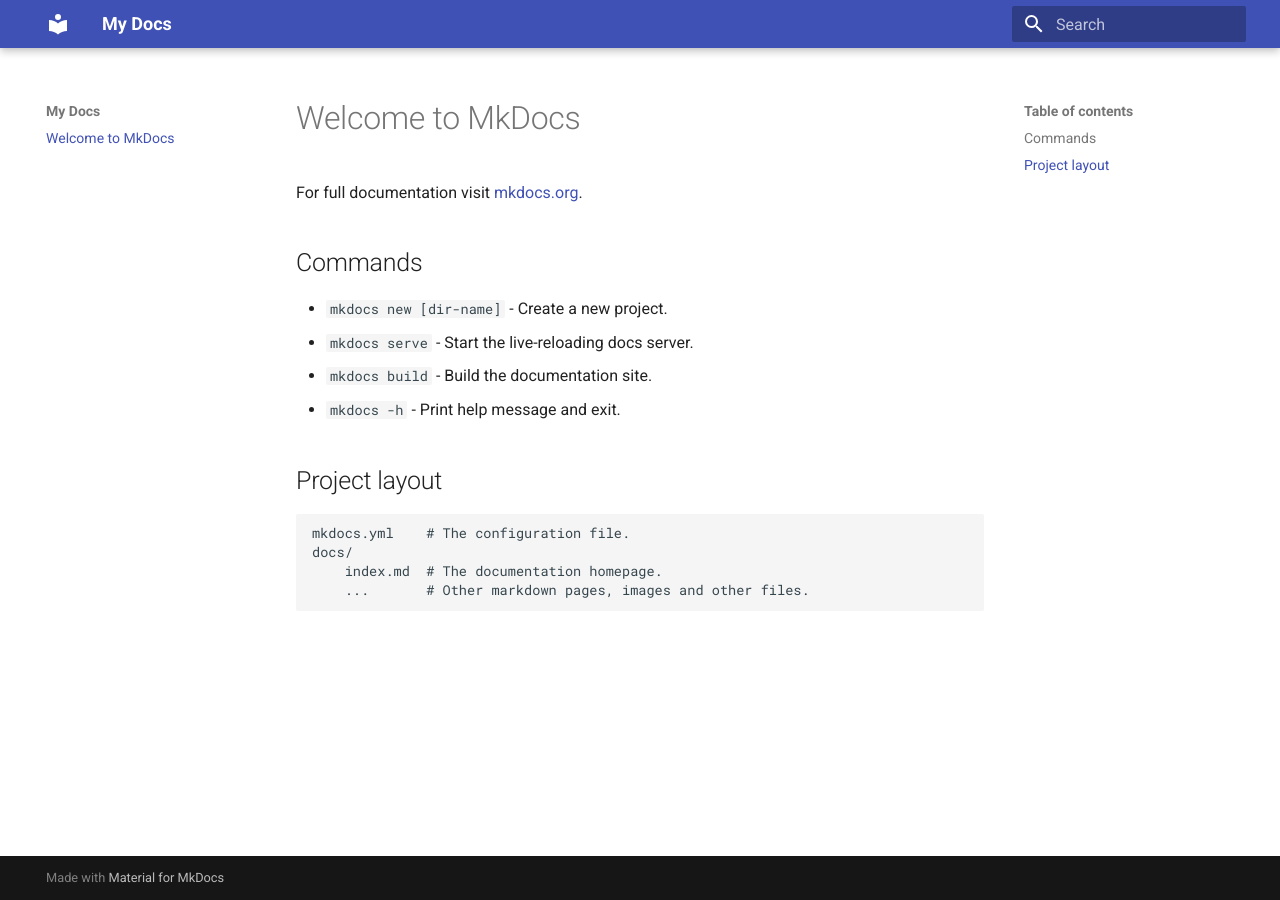
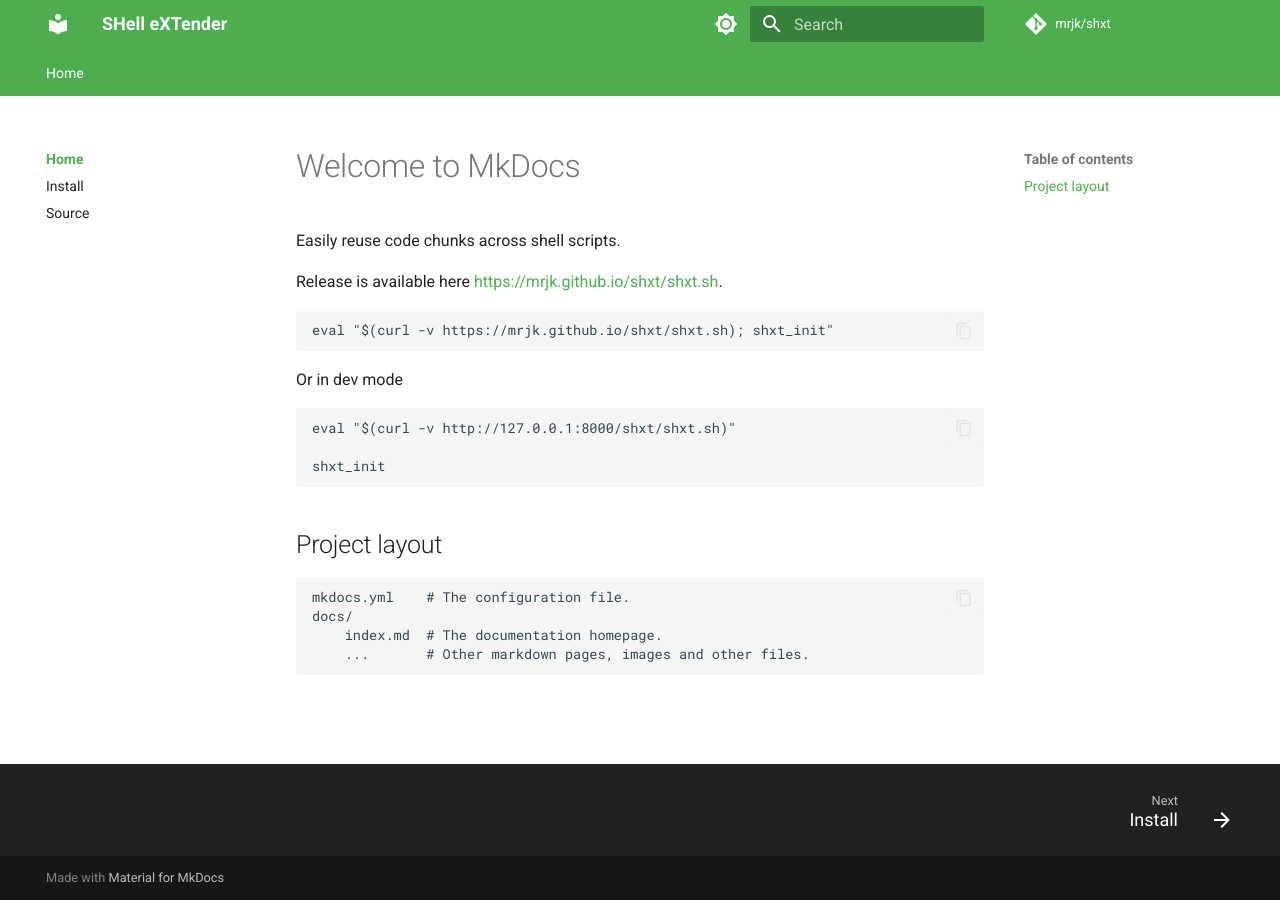
Before and after one commit to mrjk/shxt, an MkDocs documentation site: the page built from docs/docs/index.md, in a window 1280 px wide. Built offline with MkDocs 1.6.1 and Material for MkDocs 9.7.7, drawn with Linux system fonts in a browser that asks for light colours; comment, search, counter and statistics services are not loaded.

Commit message:
docs: fix doc

````diff
--- a/docs/docs/index.md
+++ b/docs/docs/index.md
@@ -1,13 +1,20 @@
 # Welcome to MkDocs
 
-For full documentation visit [mkdocs.org](https://www.mkdocs.org).
+Easily reuse code chunks across shell scripts.
 
-## Commands
 
-* `mkdocs new [dir-name]` - Create a new project.
-* `mkdocs serve` - Start the live-reloading docs server.
-* `mkdocs build` - Build the documentation site.
-* `mkdocs -h` - Print help message and exit.
+Release is available here [https://mrjk.github.io/shxt/shxt.sh](shxt.sh).
+```
+eval "$(curl -v https://mrjk.github.io/shxt/shxt.sh); shxt_init"
+```
+
+Or in dev mode
+```
+eval "$(curl -v http://127.0.0.1:8000/shxt/shxt.sh)"
+
+shxt_init
+```
+
 
 ## Project layout
 
--- a/docs/mkdocs.yml
+++ b/docs/mkdocs.yml
@@ -1,4 +1,121 @@
-site_name: My Docs
+site_name: SHell eXTender
 site_url: https://mrjk.github.io/shxt/
 theme:
   name: material
+
+
+repo_url: https://github.com/mrjk/shxt
+repo_name: mrjk/shxt
+
+docs_dir: docs/
+
+theme:
+  name: material
+  features:
+    - navigation.instant
+    - navigation.tracking
+    - navigation.sections
+    - navigation.expand
+    - navigation.indexes
+    - navigation.footer
+    - toc.follow
+    - search.suggest
+    - search.highlight
+    - content.code.copy
+    - navigation.tabs
+    - content.code.annotate
+
+  palette:
+    - media: "(prefers-color-scheme: light)"
+      scheme: default
+      primary: green
+      accent: red
+      toggle:
+        icon: material/brightness-7
+        name: Switch to dark mode
+    - media: "(prefers-color-scheme: dark)"
+      scheme: slate
+      primary: green
+      accent: red
+      toggle:
+        icon: material/brightness-4
+        name: Switch to light mode
+
+markdown_extensions:
+  # - literate-nav:
+  #     nav_file: SUMMARY.md
+
+  # - abbr
+  - attr_list
+  - admonition
+  - pymdownx.details
+  - pymdownx.superfences
+  - pymdownx.tasklist:
+      custom_checkbox: true
+  - pymdownx.highlight:
+      anchor_linenums: true
+      pygments_lang_class: true
+      auto_title: false
+      # linenums: true
+
+  - pymdownx.inlinehilite
+  - pymdownx.snippets:
+      # auto_append: ["../LICENSE"]
+      base_path:
+        - ".."
+        - "../logo"
+        - "content"
+      # auto_append:
+      #   - docs/includes/abbreviations.md
+      check_paths: true
+
+
+  - pymdownx.tabbed:
+      alternate_style: true
+  - tables
+  - footnotes
+  - attr_list
+  - sane_lists
+  - toc
+
+  # Ensure we have easy list parsing
+  - mdx_truly_sane_lists:
+      nested_indent: 2
+      truly_sane: true
+
+hooks:
+  - hooks.py
+
+plugins:
+  - search
+  - awesome-pages
+  # - mkdocs-simple-hooks:
+  #     enabled: !ENV [ENABLE_MKDOCS_SIMPLE_HOOKS, True]
+  #     hooks:
+  #       # on_post_build: "docs.hooks:copy_get"
+  #       on_pre_build: "docs.hooks:copy_exec"
+
+  # - mkdocstrings:
+  #     handlers:
+  #       python:
+  #         paths: [..]
+  #         options:
+  #           show_source: true
+  #           show_root_heading: true
+
+nav:
+  - Home:
+    - index.md
+    - install.md
+    - source.md
+  # - ... | quickstart/*
+  # - Home:
+  #     - Index: index.md
+  #     - Install: install.md
+  #     - Quickstart: quickstart.md
+
+  # - Guides:
+  # - ... | guides/*
+
+  # # - Documentation:
+  # - ... | docs/*
````
Also changed, not shown: docs/docs/install.md (added, +3 -0 lines), docs/docs/source.md (added, +8 -0 lines), docs/hooks.py (added, +48 -0 lines), docs/requirements.txt (added, +7 -0 lines).
